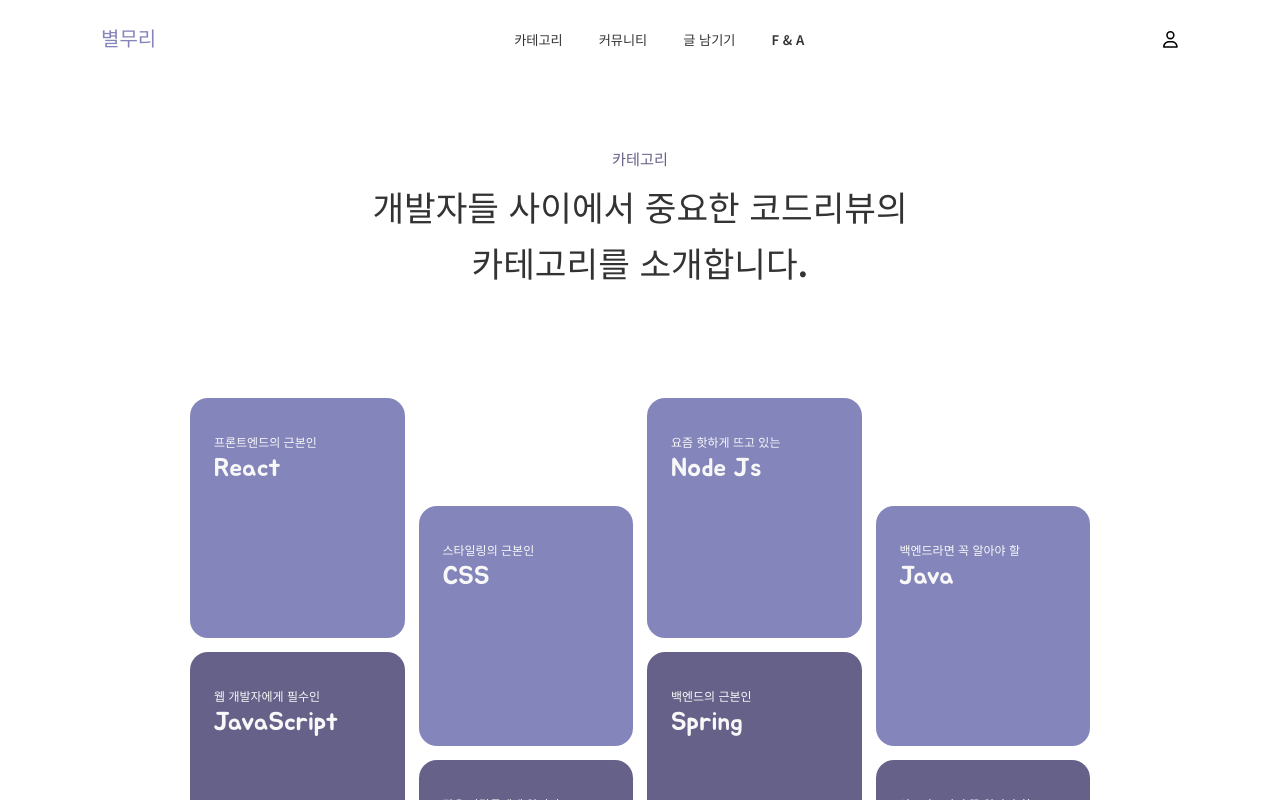
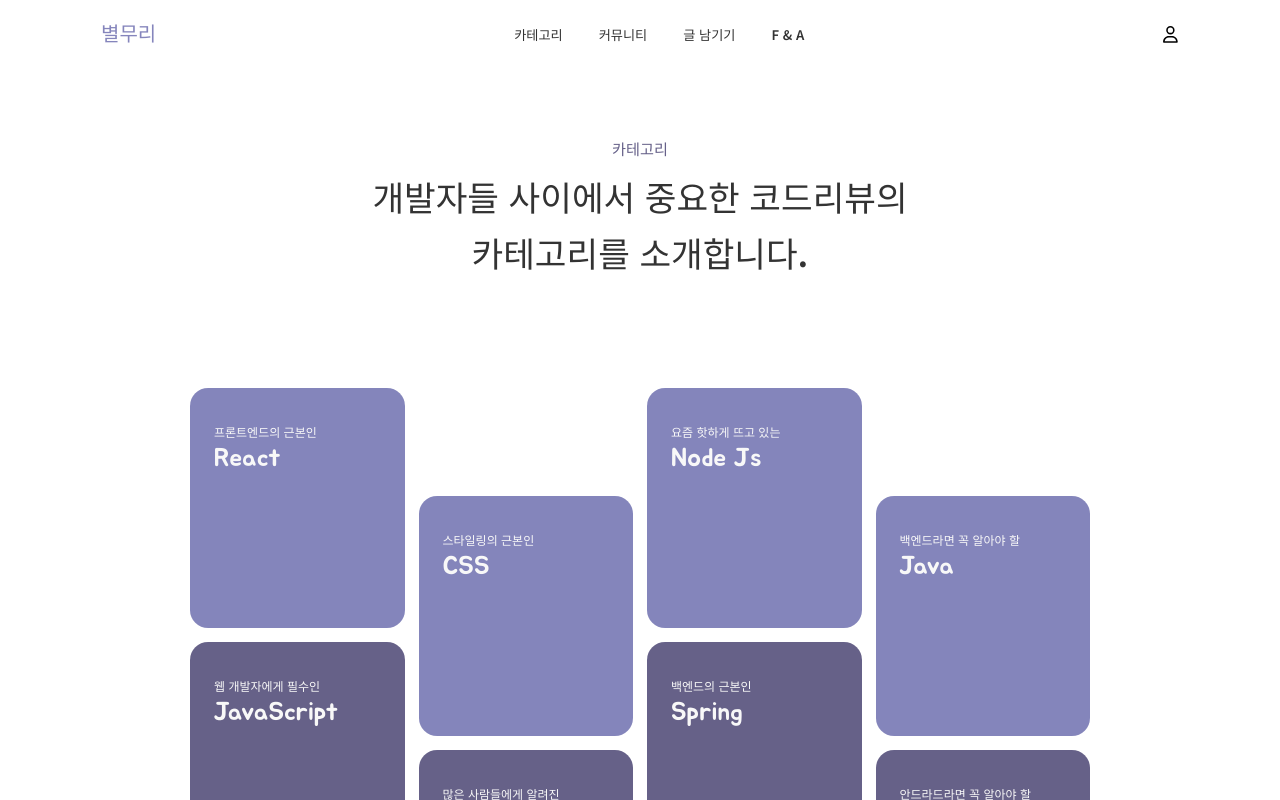
Before and after one commit to helloworld442/moricon-dashboard-ui, a Vue app: page /category in a window 1280 px wide. Shown: the top 800 px of the page. Built offline with nearby package versions, Linux system fonts and the light colour scheme.

Commit message:
deploy s3 bucket

```diff
--- a/src/components/Header/CategoryHeader.vue
+++ b/src/components/Header/CategoryHeader.vue
@@ -29,7 +29,7 @@ import User from "../../assets/icons/User";
 
 .header-nav {
   width: 100%;
-  height: 80px;
+  height: 70px;
   display: flex;
   justify-content: space-between;
   align-items: center;
--- a/src/components/Header/PostHeader.vue
+++ b/src/components/Header/PostHeader.vue
@@ -38,7 +38,7 @@
 
 .header-nav {
   width: 1078px;
-  height: 80px;
+  height: 70px;
   display: flex;
   justify-content: space-between;
   align-items: center;
```
